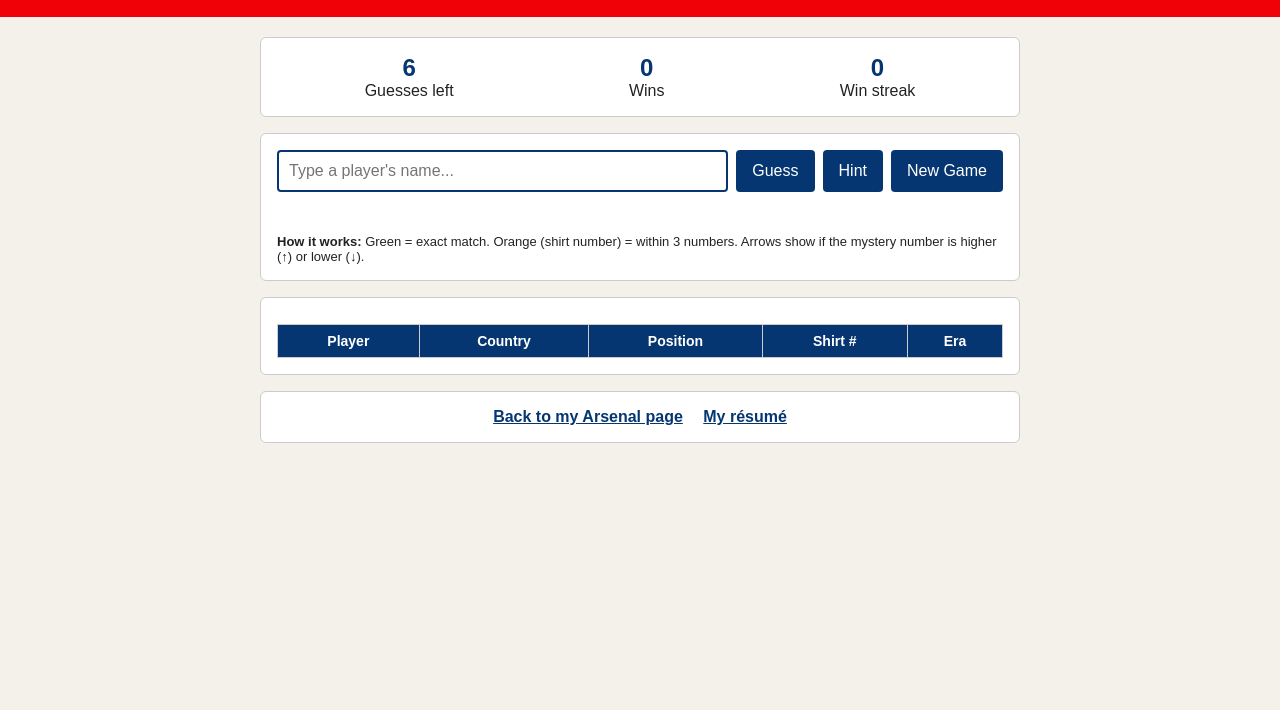
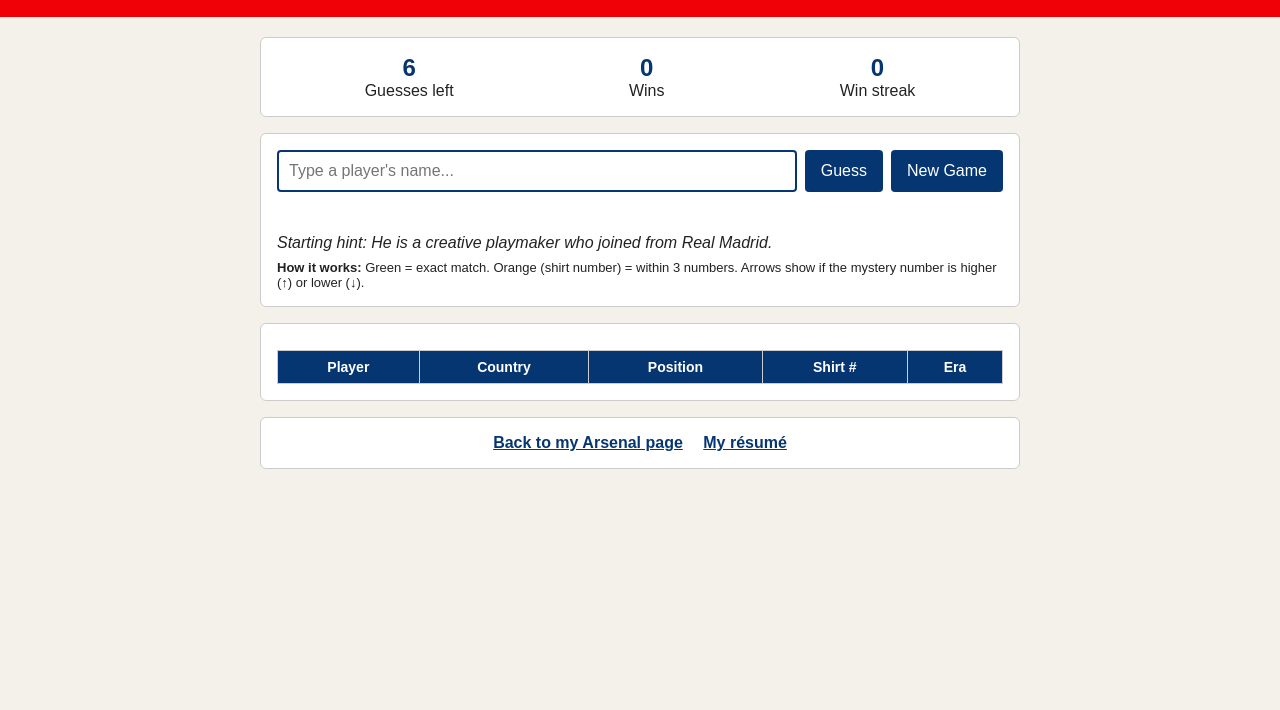
Before and after one commit to Kaspertapola02/Kaspertapola02.github.io, a plain HTML site: page app.html in a window 1280 px wide. Shown: the part 90-800 px from the top of the page. Drawn offline with Linux system fonts and the light colour scheme.

Commit message:
Update app.html

```diff
--- a/app.html
+++ b/app.html
@@ -71,7 +71,7 @@
 
   <header>
     <h1>Guess the Gunner</h1>
-    <p>Can you figure out the mystery Arsenal legend in 6 guesses?</p>
+    <p>Can you figure out the mystery Arsenal player in 6 guesses?</p>
   </header>
 
   <main>
@@ -88,7 +88,6 @@
         <input type="text" id="guessInput" list="playerList" placeholder="Type a player's name..." autocomplete="off">
         <datalist id="playerList"></datalist>
         <button id="guessBtn">Guess</button>
-        <button id="hintBtn">Hint</button>
         <button id="newBtn">New Game</button>
       </div>
       <div id="message"></div>
@@ -114,7 +113,7 @@
   </main>
 
   <script>
-    // Arsenal legends: name, country, position, shirt number, era (decade they started), hint
+    // Arsenal players: name, country, position, shirt number, era (decade they started), hint
     var players = [
       { name: "Thierry Henry", country: "France", position: "Forward", number: 14, era: 1990, hint: "He is Arsenal's all-time record goalscorer." },
       { name: "Dennis Bergkamp", country: "Netherlands", position: "Forward", number: 10, era: 1990, hint: "His nickname was the Non-Flying Dutchman, and his first touch was famous." },
@@ -130,7 +129,19 @@
       { name: "Freddie Ljungberg", country: "Sweden", position: "Midfielder", number: 8, era: 1990, hint: "He scored in the 2002 FA Cup final win over Chelsea." },
       { name: "Gilberto Silva", country: "Brazil", position: "Midfielder", number: 19, era: 2000, hint: "He was a defensive midfielder in the Invincibles team." },
       { name: "David Seaman", country: "England", position: "Goalkeeper", number: 1, era: 1990, hint: "He was Arsenal's long-serving goalkeeper and also played for England." },
-      { name: "Lee Dixon", country: "England", position: "Defender", number: 2, era: 1980, hint: "He played right-back in Arsenal's famous back four." }
+      { name: "Lee Dixon", country: "England", position: "Defender", number: 2, era: 1980, hint: "He played right-back in Arsenal's famous back four." },
+      { name: "Kolo Toure", country: "Ivory Coast", position: "Defender", number: 28, era: 2000, hint: "He was a key defender in the Invincibles team." },
+      { name: "Ray Parlour", country: "England", position: "Midfielder", number: 15, era: 1990, hint: "He was a hard-working midfielder who won the league and FA Cup double in 1998 and 2002." },
+      { name: "Marc Overmars", country: "Netherlands", position: "Midfielder", number: 11, era: 1990, hint: "He was a very fast winger in the 1998 double-winning team." },
+      { name: "Mesut Ozil", country: "Germany", position: "Midfielder", number: 11, era: 2010, hint: "He was Arsenal's record signing when he arrived in 2013." },
+      { name: "Alexis Sanchez", country: "Chile", position: "Forward", number: 17, era: 2010, hint: "He scored in the 2015 FA Cup final win over Aston Villa." },
+      { name: "Aaron Ramsey", country: "Wales", position: "Midfielder", number: 16, era: 2000, hint: "He scored the winning goal in the 2014 FA Cup final." },
+      { name: "Bukayo Saka", country: "England", position: "Forward", number: 7, era: 2010, hint: "He is a winger who came through Arsenal's academy." },
+      { name: "Declan Rice", country: "England", position: "Midfielder", number: 41, era: 2020, hint: "He joined Arsenal from West Ham in 2023." },
+      { name: "Martin Odegaard", country: "Norway", position: "Midfielder", number: 8, era: 2020, hint: "He is a creative playmaker who joined from Real Madrid." },
+      { name: "William Saliba", country: "France", position: "Defender", number: 2, era: 2010, hint: "He returned from loan spells to become a first-choice center-back." },
+      { name: "Gabriel Magalhaes", country: "Brazil", position: "Defender", number: 6, era: 2020, hint: "He joined from Lille in 2020 and is known for scoring from set pieces." },
+      { name: "David Raya", country: "Spain", position: "Goalkeeper", number: 22, era: 2020, hint: "He won the Premier League Golden Glove in 2025/26." }
     ];
 
     var maxGuesses = 6;
@@ -142,7 +153,6 @@
 
     var guessInput = document.getElementById("guessInput");
     var guessBtn = document.getElementById("guessBtn");
-    var hintBtn = document.getElementById("hintBtn");
     var newBtn = document.getElementById("newBtn");
     var messageEl = document.getElementById("message");
     var hintEl = document.getElementById("hint");
@@ -224,7 +234,6 @@
     function endGame(won) {
       gameOver = true;
       guessBtn.disabled = true;
-      hintBtn.disabled = true;
       if (won) {
         wins++;
         streak++;
@@ -259,26 +268,19 @@
       }
     }
 
-    function showHint() {
-      if (gameOver) { return; }
-      hintEl.textContent = "Hint: " + secret.hint;
-    }
-
     function newGame() {
       secret = players[Math.floor(Math.random() * players.length)];
       guessesUsed = 0;
       gameOver = false;
       guessBtn.disabled = false;
-      hintBtn.disabled = false;
       resultsEl.innerHTML = "";
       messageEl.textContent = "";
-      hintEl.textContent = "";
+      hintEl.textContent = "Starting hint: " + secret.hint;
       guessInput.value = "";
       updateStats();
     }
 
     guessBtn.addEventListener("click", makeGuess);
-    hintBtn.addEventListener("click", showHint);
     newBtn.addEventListener("click", newGame);
     guessInput.addEventListener("keydown", function (event) {
       if (event.key === "Enter") { makeGuess(); }
```
